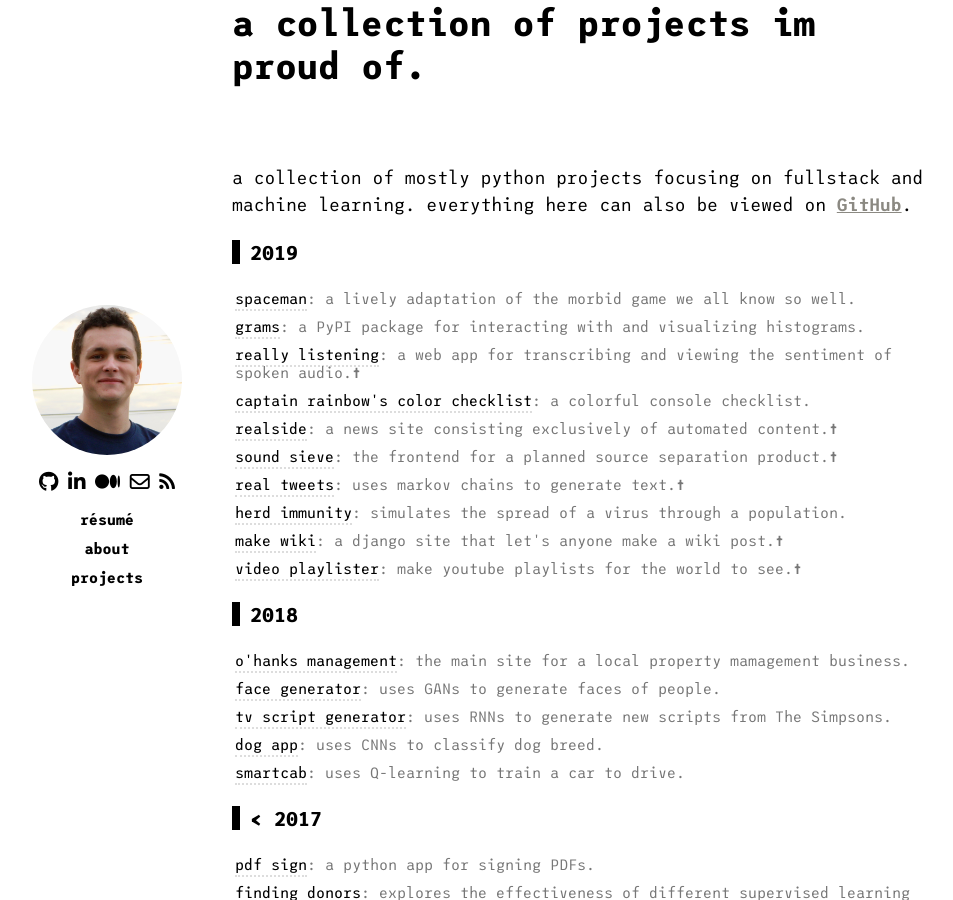
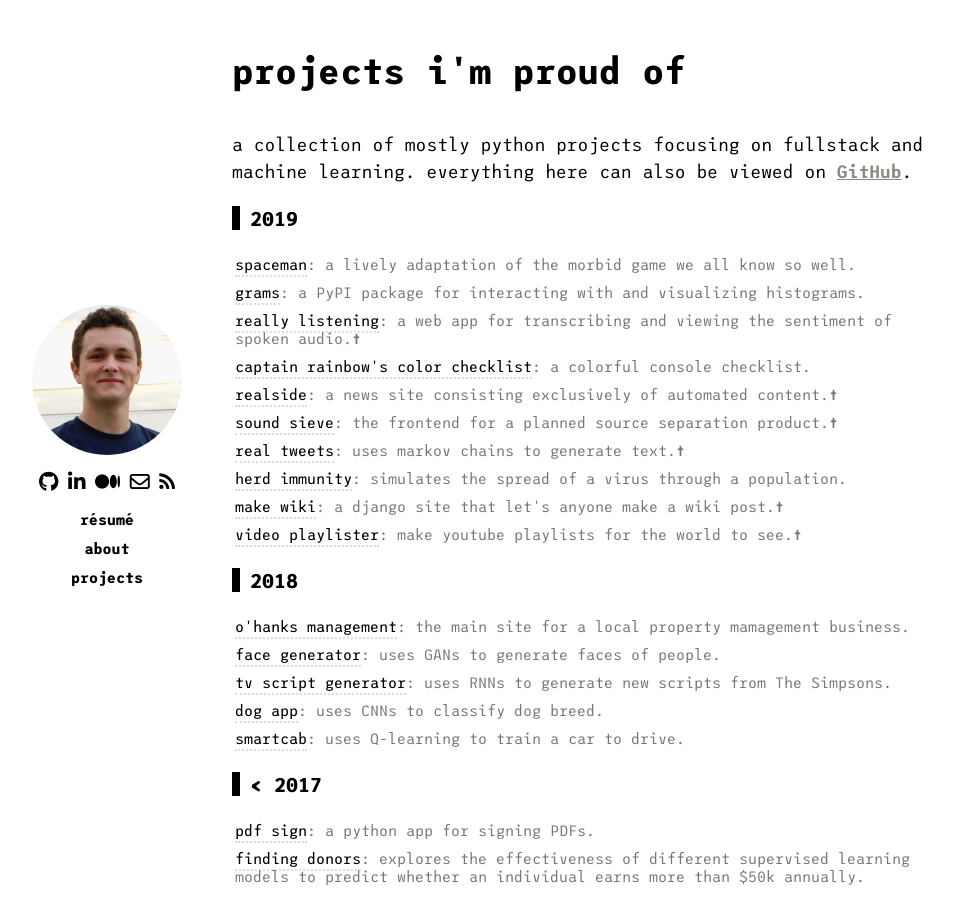
Before and after one commit to escofresco/escofresco.github.io, a Jekyll site: the page built from index.html, in a window 1280 px wide and 900 px high. Shown: the whole window, without its empty margins (18-971 px from the left). Built offline with Jekyll 4.4.1, drawn with Linux system fonts in a browser that asks for light colours; nearby versions of some CDN libraries.

Commit message:
make changes to spacing

```diff
--- a/_layouts/layout.html
+++ b/_layouts/layout.html
@@ -9,8 +9,9 @@ title: "projects"
     {% include sidebar.html %}
 
     <section class="content">
-        <h1>a collection of projects im proud of.</h1>
         <br><br>
+        <h1>projects i'm proud of</h1>
+
         <p>a collection of mostly python projects focusing on fullstack and machine learning. everything here can also be viewed on <a href="https://github.com/escofresco">GitHub</a>.</p>
         <p>
             <ul class="listing projects">
```
Lines whose indentation alone changed are shown as unchanged.
